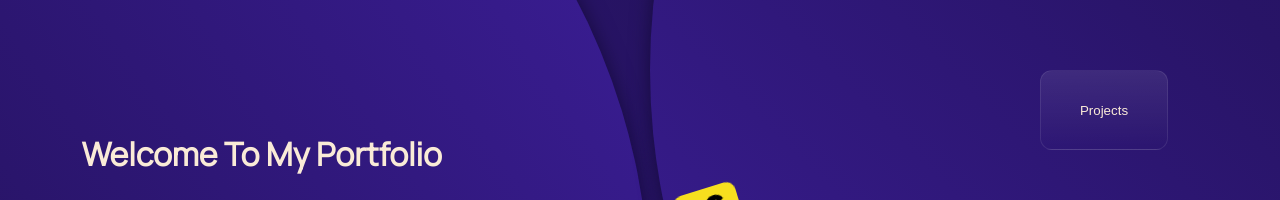
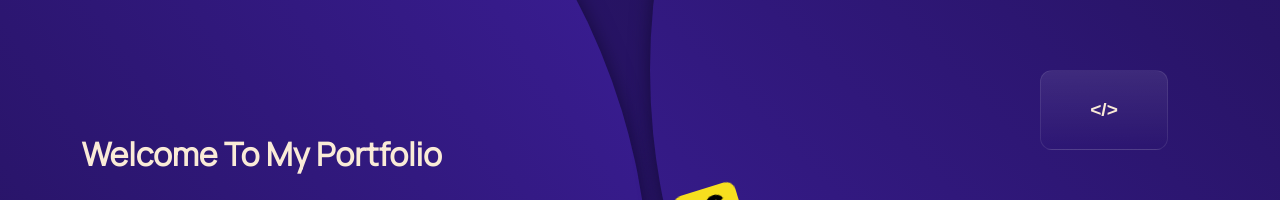
Before and after one commit to TimesPain/Portfolio, a React (Vite) app in the folder 2/: page / in a window 1280 px wide. Shown: the part 190-390 px from the top of the page. Built offline with nearby package versions, Linux system fonts and the light colour scheme.

Commit message:
very good

```diff
--- a/2/src/App.css
+++ b/2/src/App.css
@@ -1,7 +1,7 @@
 .main-container {
   position: relative;
   overflow-y: scroll;
-
+  overflow-x: hidden;
   width: 100%;
   height: 100vh;
 
@@ -198,6 +198,7 @@ header h2.active {
 
   font-size: 2rem;
   color: antiquewhite;
+  font-weight:bolder
 
 }
 
@@ -209,6 +210,7 @@ header h2.active {
     -webkit-background-clip: text;/* clips background to text */
   -webkit-text-fill-color: transparent; /* makes text transparent to show background */
   color: rgba(112, 16, 222, 0.624);
+  font-weight: bolder;
 }
 
 @keyframes fadeInUpName {
@@ -228,6 +230,7 @@ header h2.active {
   transform: translate(70%, -50%);
   animation: slideIn2 2s cubic-bezier(0.215, 0.610, 0.355, 1) forwards;
   transition: all 1s ease;
+  perspective: 1000px;
 }
 
 @keyframes slideIn1 {
@@ -248,7 +251,7 @@ header h2.active {
   position:absolute;
 
   height: 4rem;
-
+  writing-mode: vertical-rl;
 
 }
 
@@ -307,6 +310,8 @@ header h2.active {
   padding: 14px;
   border: 1px solid rgba(255, 255, 255, 0.09);
   cursor: pointer;
+  font-size: larger;
+  font-weight: 900;
   transition: transform .28s ease, box-shadow .28s ease;
 }
 .circle2 div button:hover{
--- a/2/src/App.jsx
+++ b/2/src/App.jsx
@@ -55,7 +55,7 @@ export default function App() {
           <img src={javascriptLogo} className="logo logo3" alt="Logo 3" />
           <img src={reactLogo} className="logo logo4" alt="Logo 4" />
           <div>
-            <button onClick={() => { ContainerElement.current.scrollTop = window.innerHeight; }}>Projects</button>
+            <button onClick={() => { ContainerElement.current.scrollTop = window.innerHeight; }}>&lt;/&gt;</button>
           </div>
         </div>
       </div>
```
